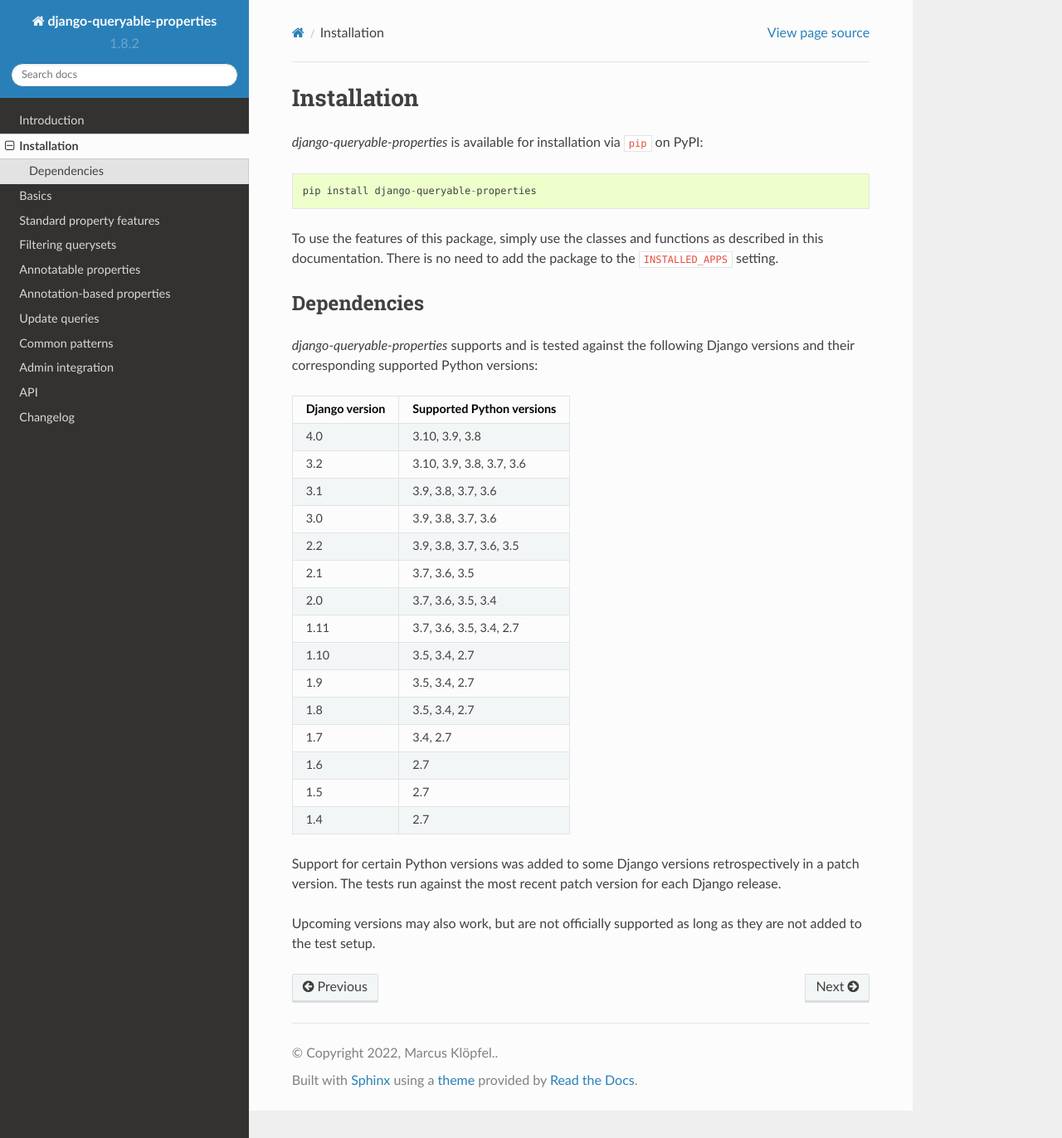
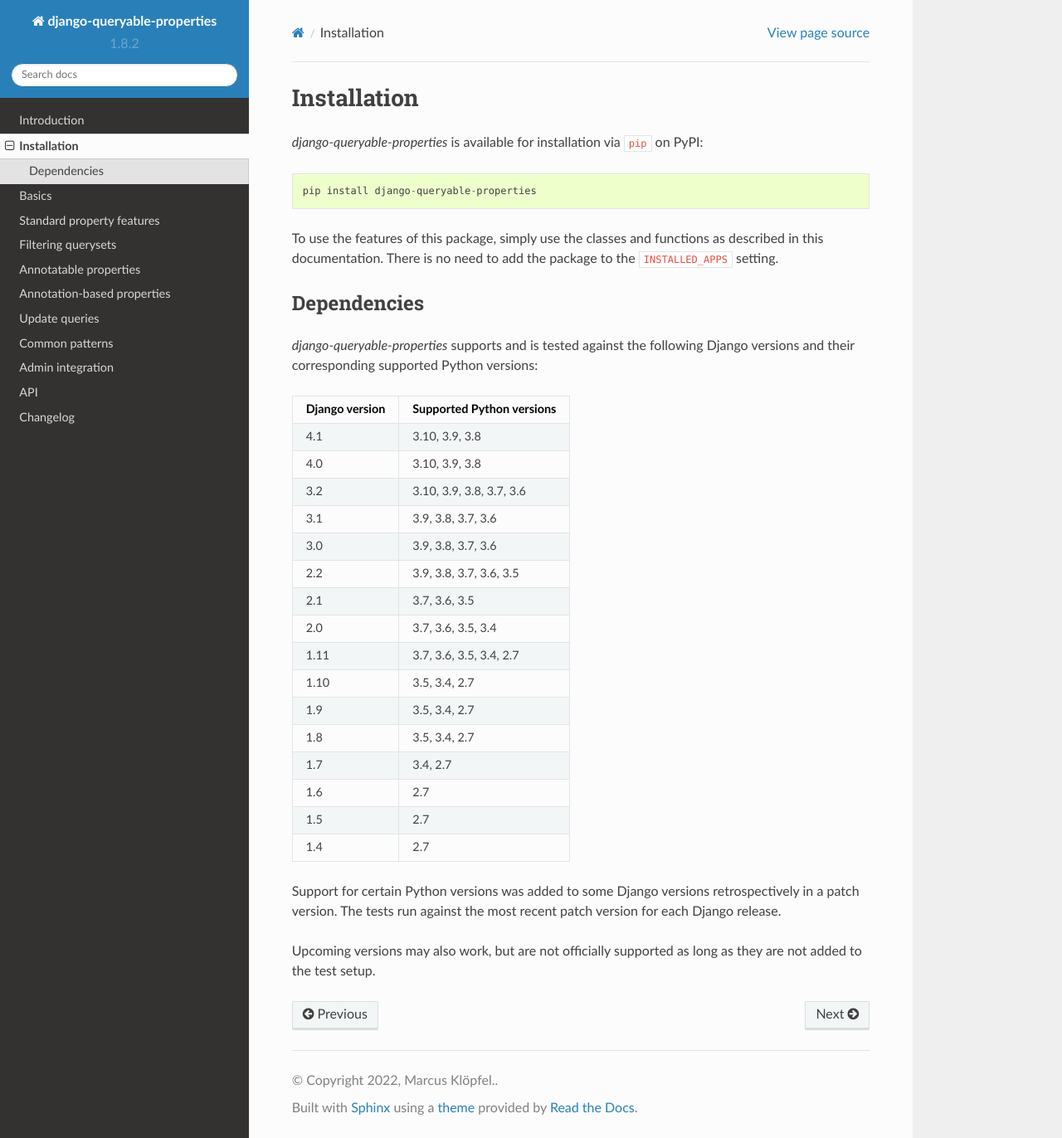
Before and after one commit to W1ldPo1nter/django-queryable-properties, a Sphinx documentation site: the page built from docs/installation.rst, in a window 1280 px wide and 1372 px high. Shown: the whole window at 83% size. Built offline with Sphinx 7.4.7 and the Read the Docs theme 2.0.0, drawn with Linux system fonts in a browser that asks for light colours.

Commit message:
Added Django 4.1 to classifiers and installation docs

```diff
--- a/docs/installation.rst
+++ b/docs/installation.rst
@@ -17,6 +17,8 @@
 +----------------+---------------------------+
 | Django version | Supported Python versions |
 +================+===========================+
+| 4.1            | 3.10, 3.9, 3.8            |
++----------------+---------------------------+
 | 4.0            | 3.10, 3.9, 3.8            |
 +----------------+---------------------------+
 | 3.2            | 3.10, 3.9, 3.8, 3.7, 3.6  |
--- a/setup.py
+++ b/setup.py
@@ -90,6 +90,7 @@
         'Framework :: Django :: 3.1',
         'Framework :: Django :: 3.2',
         'Framework :: Django :: 4.0',
+        'Framework :: Django :: 4.1',
         'Intended Audience :: Developers',
         'License :: OSI Approved :: BSD License',
         'Operating System :: OS Independent',
```
